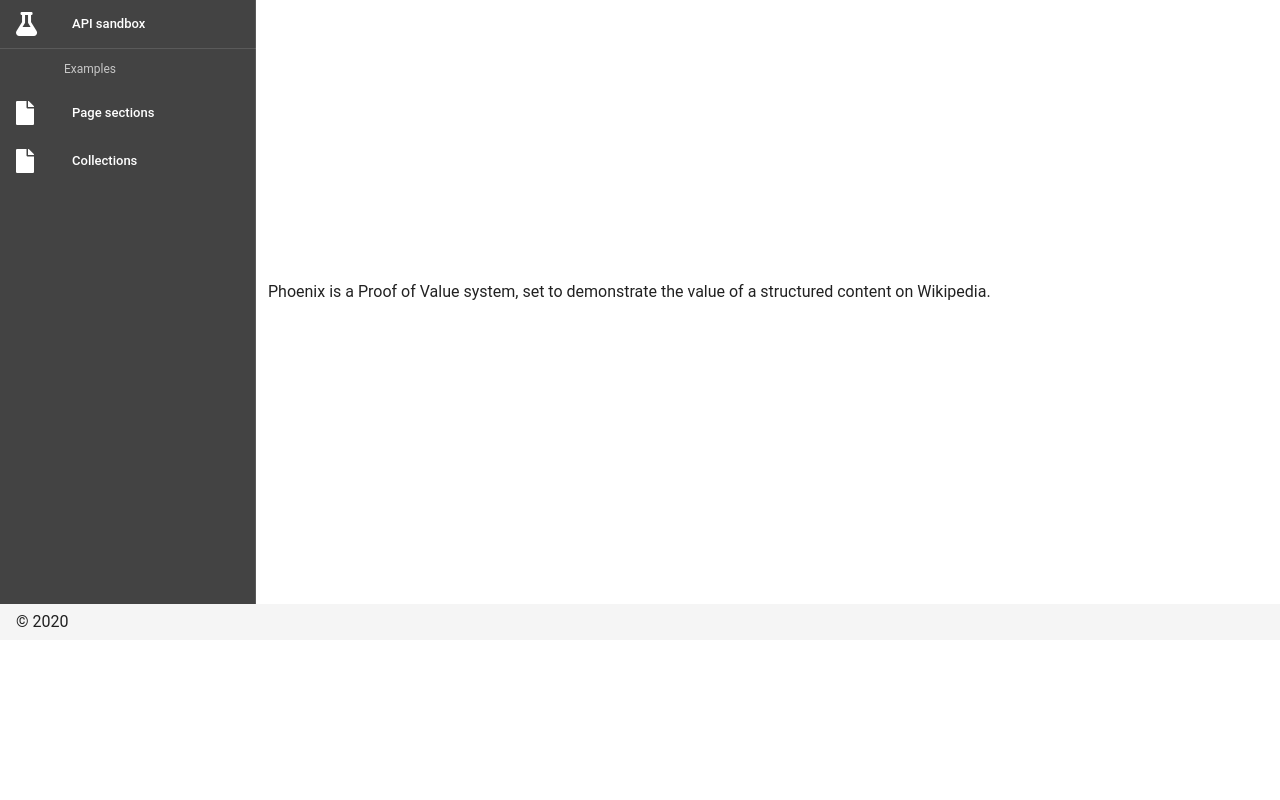
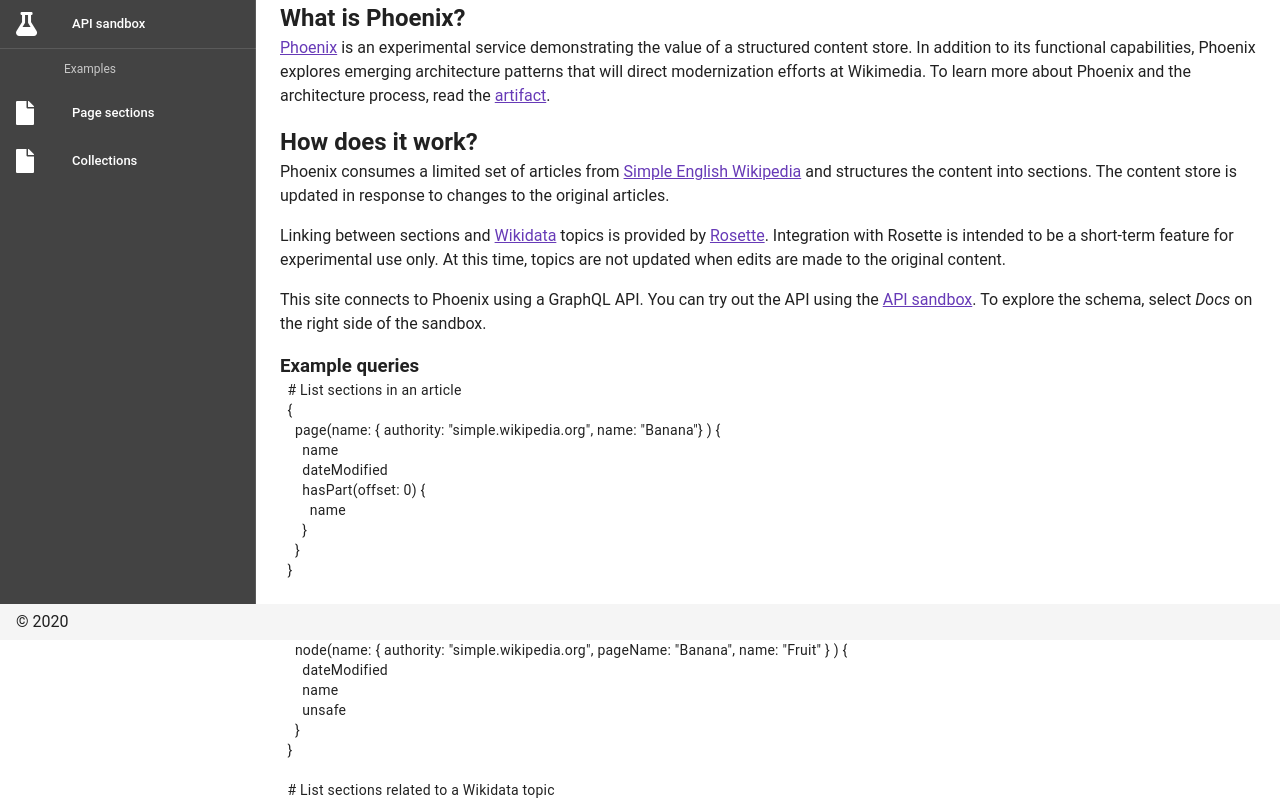
Before and after one commit to wikimedia/phoenix, a Vue app in the folder demo/: page /about in a window 1280 px wide. Shown: the part 160-960 px from the top of the page. Before the commit the page ends 800 px from the top, so only its background shows below. Built offline with nearby package versions, Linux system fonts and the light colour scheme; a small style sheet from the web is missing; what vue-masonry-css would draw is missing.

Commit message:
Add intro content

```diff
--- a/demo/src/views/About.vue
+++ b/demo/src/views/About.vue
@@ -1,17 +1,70 @@
 <template>
   <div class="about">
-    <h1 class="text-center">What is Phoenix?</h1>
-    <p>
-      <v-img
-        contain
-        alt="Vue logo"
-        src="../assets/phoenix.png"
-        max-height="300px"
-      />
-    </p>
-    <p>
-      Phoenix is a Proof of Value system, set to demonstrate the value of a
-      structured content on Wikipedia.
-    </p>
+    <v-container>
+      <h1>About Phoenix</h1>
+      <br>
+      <h2>What is Phoenix?</h2>
+      <p>
+        <a href="https://github.com/wikimedia/phoenix" target="_blank">Phoenix</a> is an experimental service
+        demonstrating the value of a structured content store. In addition to its functional capabilities,
+        Phoenix explores emerging architecture patterns that will direct modernization efforts at Wikimedia.
+        To learn more about Phoenix and the architecture process, read the
+        <a href="https://github.com/wikimedia/phoenix/blob/master/docs/artifact.md" target="_blank">artifact</a>.
+      </p>
+      <h2>How does it work?</h2>
+      <p>
+        Phoenix consumes a limited set of articles from
+        <a href="https://simple.wikipedia.org" target="_blank">Simple English Wikipedia</a>
+        and structures the content into sections. The content store is updated in response to changes to the
+        original articles.
+      </p>
+      <p>
+        Linking between sections and <a href="https://www.wikidata.org" target="_blank">Wikidata</a> topics
+        is provided by <a href="https://www.rosette.com/" target="_blank">Rosette</a>. Integration with Rosette
+        is intended to be a short-term feature for experimental use only. At this time, topics are not updated
+        when edits are made to the original content.
+      </p>
+      <p>
+        This site connects to Phoenix using a GraphQL API. You can try out the API using the
+        <a href="/sandbox">API sandbox</a>. To explore the schema, select <i>Docs</i> on the
+        right side of the sandbox.
+      </p>
+      <h3>Example queries</h3>
+      <pre
+        class="body-2"
+      >
+  # List sections in an article
+  {
+    page(name: { authority: "simple.wikipedia.org", name: "Banana"} ) {
+      name
+      dateModified
+      hasPart(offset: 0) {
+        name
+      }
+    }
+  }
+
+  # Request a specific section by name
+  {
+    node(name: { authority: "simple.wikipedia.org", pageName: "Banana", name: "Fruit" } ) {
+      dateModified
+      name
+      unsafe
+    }
+  }
+
+  # List sections related to a Wikidata topic
+  {
+    nodes(relatedTo: "Q503") {
+      name
+      isPartOf
+      keywords {
+        id
+        salience
+      }
+    }
+  }
+      </pre>
+    </v-container>
   </div>
 </template>
--- a/demo/src/views/Home.vue
+++ b/demo/src/views/Home.vue
@@ -1,7 +1,57 @@
 <template>
   <div class="home">
-    <v-img contain alt="Phoenix image" src="../assets/phoenix.png" max-height="300px" />
+    <v-img contain alt="Phoenix image" src="../assets/phoenix.png" max-height="150px" />
     <h1 class="text-center">Welcome to Phoenix</h1>
+    <p class="font-italic text-center">
+      Exploring emerging patterns for building systems that manage and distribute content
+    </p>
+    <v-container>
+      <p>
+        <a href="https://github.com/wikimedia/phoenix" target="_blank">Phoenix</a> is an experimental
+        service that consumes and structures Wikimedia content. It demonstrates how the information on
+        a wiki page can be stored as a set of parts. By associating parts with relevant topics, we can
+        create relationships between pieces of knowledge across traditional page boundaries. This site
+        lets you explore these relationships using content from
+        <a href="https://simple.wikipedia.org" target="_blank">Simple English Wikipedia</a>
+        and topics from <a href="https://www.wikidata.org" target="_blank">Wikidata</a>.
+      </p>
+      <b>
+        Phoenix is intended for experimental purposes only. It is not a prototype or a production-ready system.
+        The API used in this demo should be considered unstable and may change without notice.
+      </b>
+      <br><br>
+      <v-row>
+        <v-card>
+          <v-card-title>Get only the information you need</v-card-title>
+          <v-card-text>
+            Fetch just the part of a page that you need, without having to request the entire page.
+          </v-card-text>
+          <v-card-actions>
+            <v-btn
+              href="/fetchbyname"
+              text
+            >
+              Try it out
+            </v-btn>
+          </v-card-actions>
+        </v-card>
+        <v-spacer></v-spacer>
+        <v-card>
+          <v-card-title>Explore collections by topic</v-card-title>
+          <v-card-text>
+            Make connections across pages by searching for sections related to Wikidata items.
+          </v-card-text>
+          <v-card-actions>
+            <v-btn
+              href="/fetchbykeyword"
+              text
+            >
+              Try it out
+            </v-btn>
+          </v-card-actions>
+        </v-card>
+      </v-row>
+    </v-container>
   </div>
 </template>
 
```
